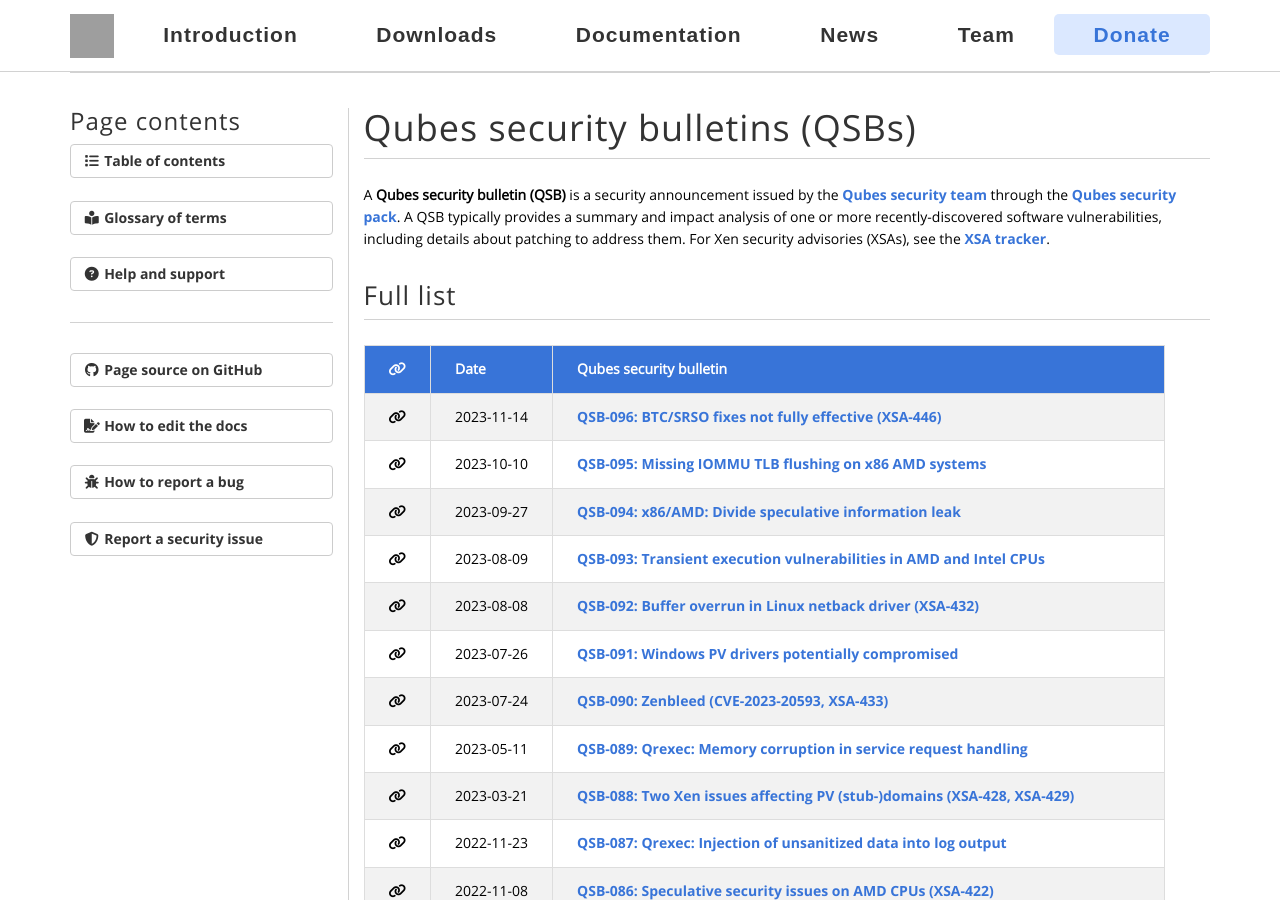
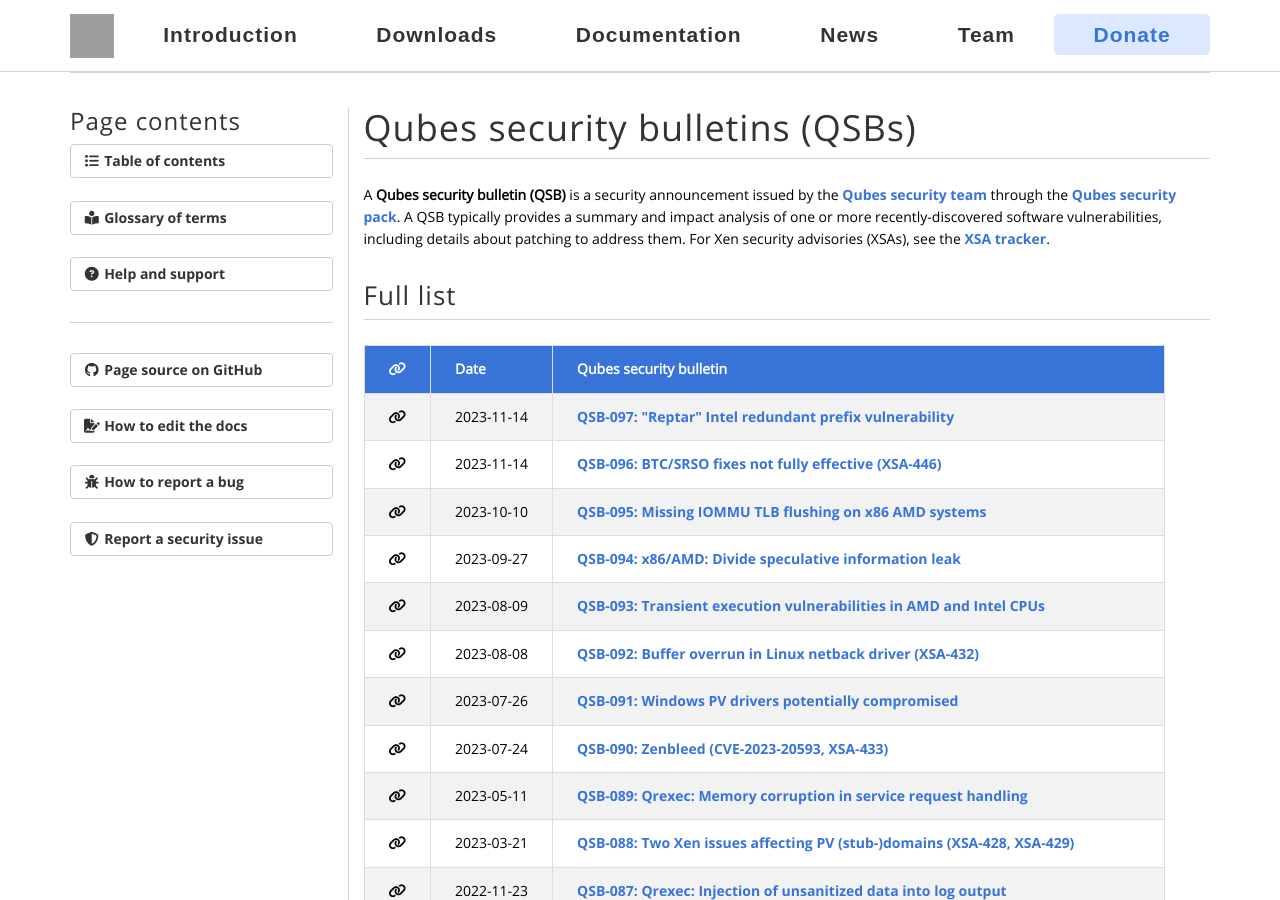
Before and after one commit to QubesOS/qubesos.github.io, a Jekyll site: the page built from pages/qsb.md, in a window 1280 px wide and 900 px high. Built offline with Jekyll 4.4.1, drawn with Linux system fonts in a browser that asks for light colours; some web fonts are replaced; grey boxes are pictures that could not be loaded.

Commit message:
Add QSB-097

```diff
--- a/_data/sec-qsb.yml
+++ b/_data/sec-qsb.yml
@@ -381,3 +381,7 @@
 - qsb: "096"
   title: "BTC/SRSO fixes not fully effective (XSA-446)"
   date: 2023-11-14
+
+- qsb: "097"
+  title: '"Reptar" Intel redundant prefix vulnerability'
+  date: 2023-11-14
```
